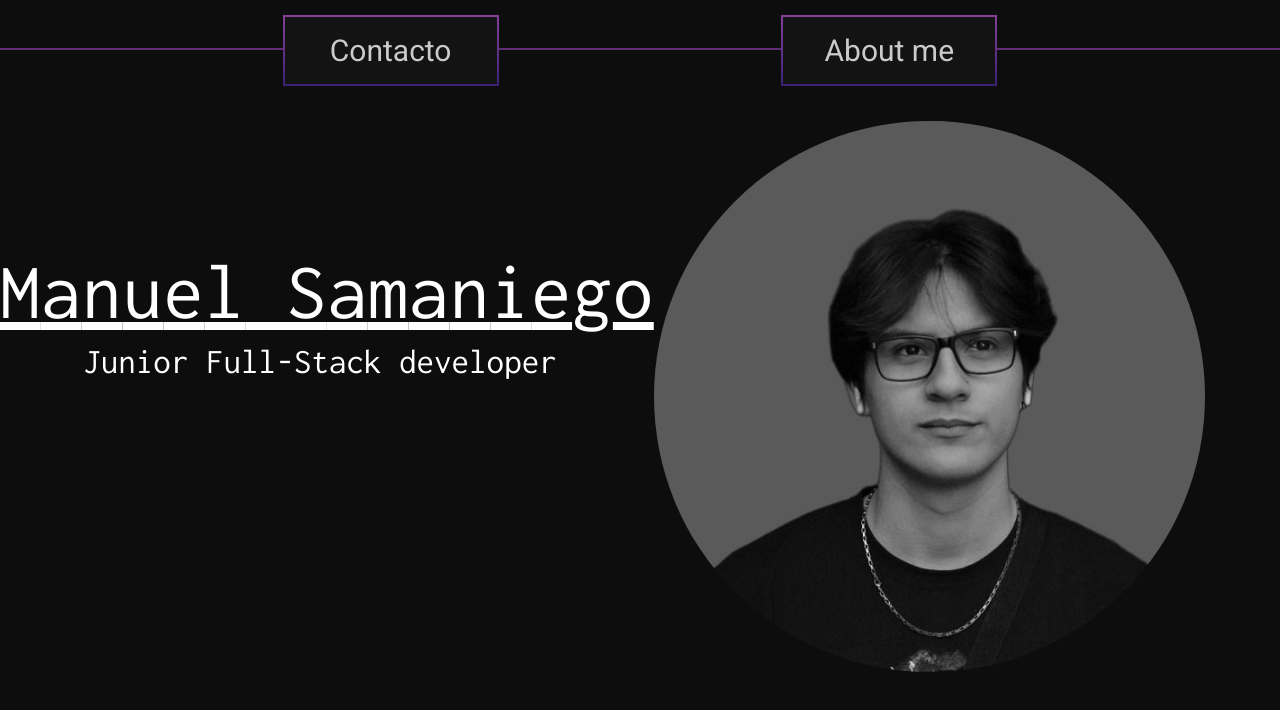
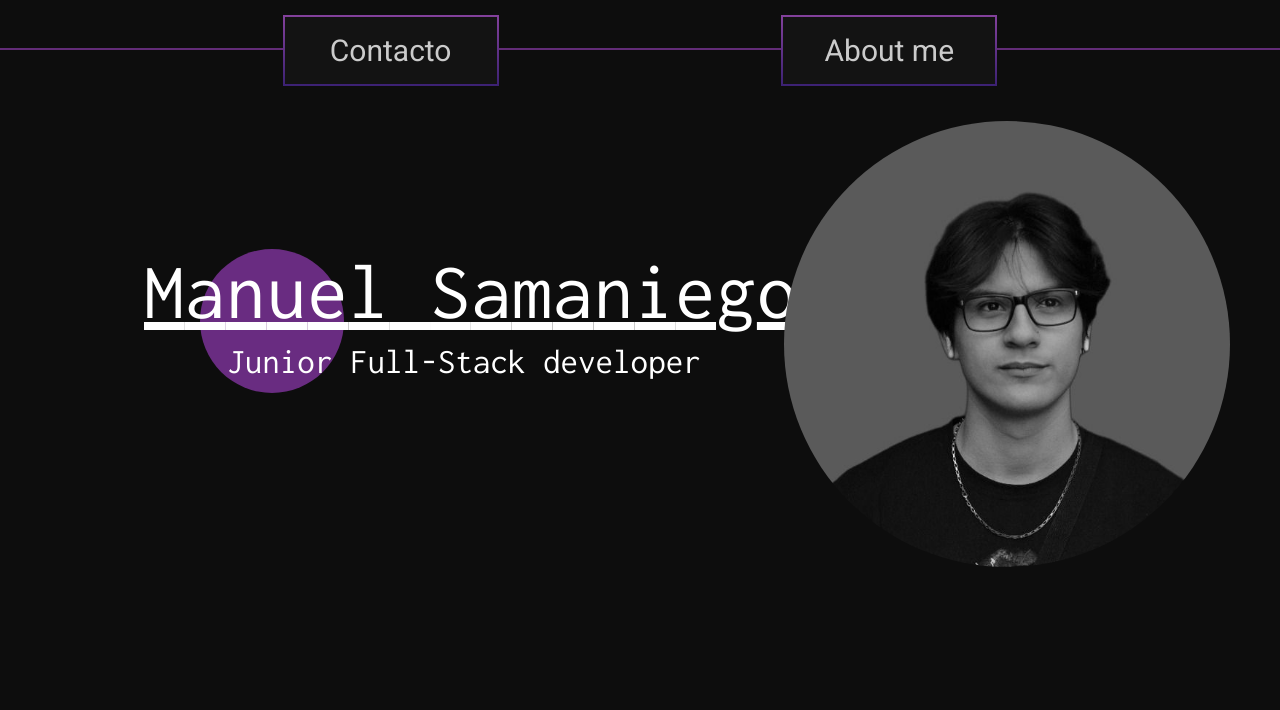
Before and after one commit to MassDevss/portfolio, an Angular app: page / in a window 1280 px wide. Shown: the top 710 px of the page. Built offline with nearby package versions, Linux system fonts and the light colour scheme.

Commit message:
cambiar por animacion pura a css

```diff
--- a/src/app/components/circle/circle.component.sass
+++ b/src/app/components/circle/circle.component.sass
@@ -4,10 +4,16 @@ $withe: #fff
 
 
 .circle
-  position: absolute
+  position: relative
   z-index: -1
   width: 5rem
   height: 5rem
   padding: 2rem
   border-radius: 50%
   background-color: $purple
+  transition-property: top, bottom, left, right
+  transition-duration: 1s
+  top: auto
+  bottom: auto
+  left: auto
+  right: auto
--- a/src/app/pages/home/home.component.html
+++ b/src/app/pages/home/home.component.html
@@ -6,13 +6,18 @@
 
   <div class="intro">
 
+    <app-circle [left]="leftStyle" [top]="topStyle"></app-circle>
+
     <div class="left-intro">
       <app-title></app-title>
     </div>
 
     <div class="image-intro">
       <div class="image-wrap">
-        <app-circle left="14rem"></app-circle>
+
+<!--        <app-circle [left]="" [top]=""></app-circle>-->
+<!--        <app-circle [left]="" [top]=""></app-circle>-->
+
         <img ngSrc="../../../assets/images/me.jpeg" alt="" width="612" height="612">
       </div>
     </div>
--- a/src/app/pages/home/home.component.sass
+++ b/src/app/pages/home/home.component.sass
@@ -2,6 +2,9 @@
 $purple:#692c81
 $withe: #fff
 
+
+.main-home
+  overflow: hidden
 
 .intro
   margin-top: 10%
--- a/src/app/pages/home/home.component.ts
+++ b/src/app/pages/home/home.component.ts
@@ -1,12 +1,47 @@
-import { Component } from '@angular/core';
+import {Component, OnDestroy, OnInit} from '@angular/core';
 
 @Component({
   selector: 'app-home',
   templateUrl: './home.component.html',
   styleUrls: ['./home.component.sass']
 })
-export class HomeComponent {
+export class HomeComponent implements  OnInit, OnDestroy{
 
+  moveInterval: any;
+  windowWidth: number = 0;
 
+  left: number = 0;
+  top: number = 0;
+
+  leftStyle: string = "0px";
+  topStyle: string = "0px";
+
+  constructor() {
+  }
+
+  ngOnInit(): void {
+    this.windowWidth = window.innerWidth;
+
+    this.moveInterval = setInterval(() => {
+
+      this.left += 100;
+      // this.top += 50;
+
+      console.log(this.windowWidth)
+      console.log(this.left)
+
+      if (this.windowWidth < this.left){
+        this.left = 0;
+      }
+
+      this.leftStyle = `${this.left}px`;
+      this.topStyle = `${this.top}px`;
+
+    }, 2000);
+  }
+
+  ngOnDestroy(): void {
+    clearInterval(this.moveInterval);
+  }
 
 }
```
